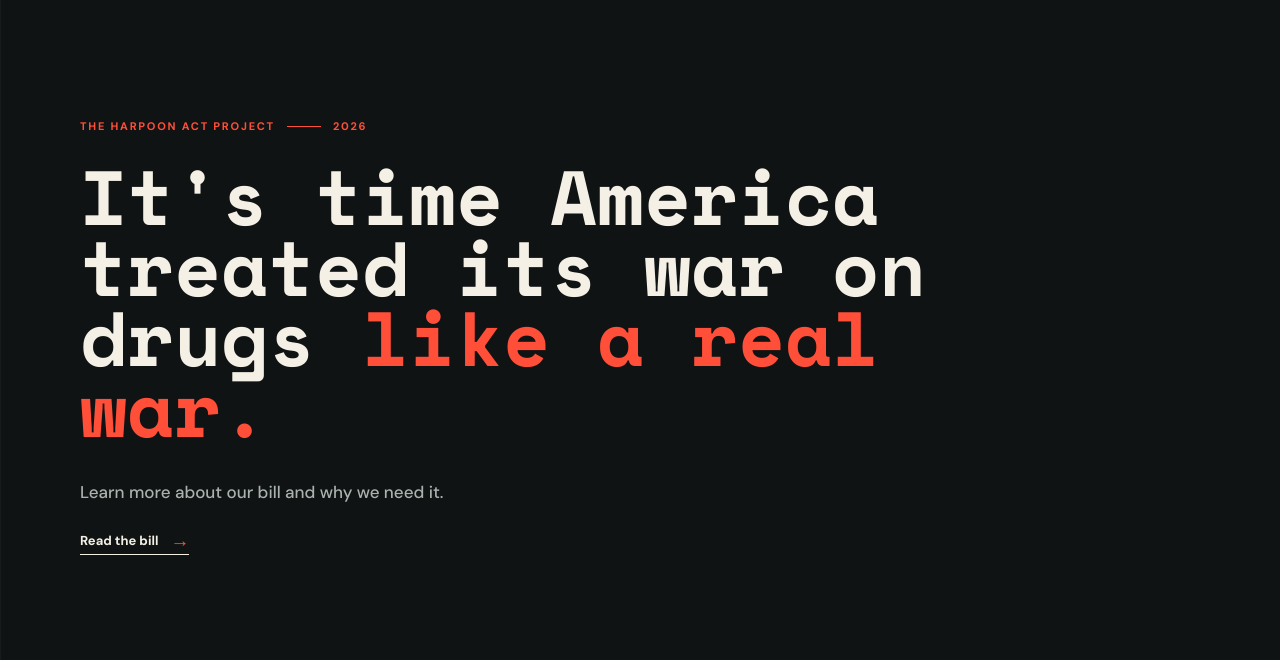
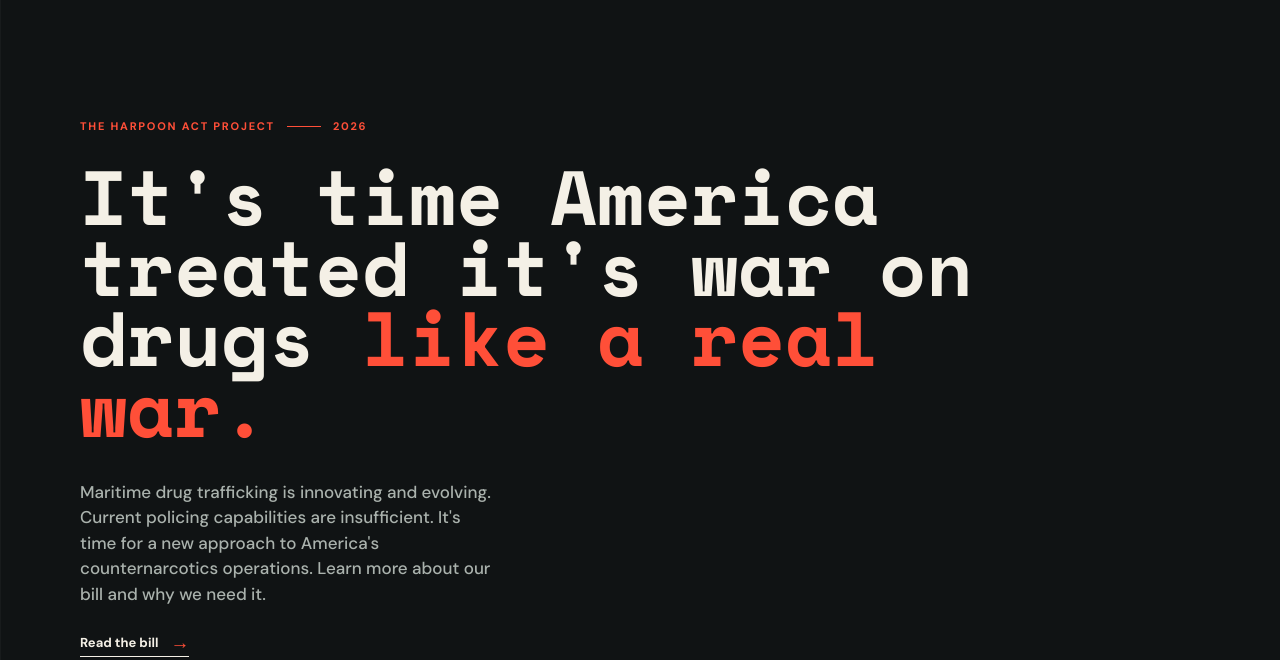
Before and after one commit to kmanar-dodo/harpoon-project, a plain HTML site: page index.html in a window 1280 px wide. Shown: the part 119-779 px from the top of the page. Drawn offline with nearby package versions, Linux system fonts and the light colour scheme.

Commit message:
Update index.html

```diff
--- a/index.html
+++ b/index.html
@@ -20,8 +20,8 @@
   <main>
     <section class="hero page-width">
       <p class="eyebrow">The HARPOON Act project <span></span> 2026</p>
-      <h1>It's time America treated its war on drugs <em>like a real war.</em></h1>
-      <p class="hero-intro">Learn more about our bill and why we need it.</p>
+      <h1>It's time America treated it's war on drugs <em>like a real war.</em></h1>
+      <p class="hero-intro">Maritime drug trafficking is innovating and evolving. Current policing capabilities are insufficient. It's time for a new approach to America's counternarcotics operations. Learn more about our bill and why we need it.</p>
       <a class="text-link" href="bill.html">Read the bill <span aria-hidden="true">→</span></a>
     </section>
     <section class="home-grid page-width" aria-label="Project sections">
```
